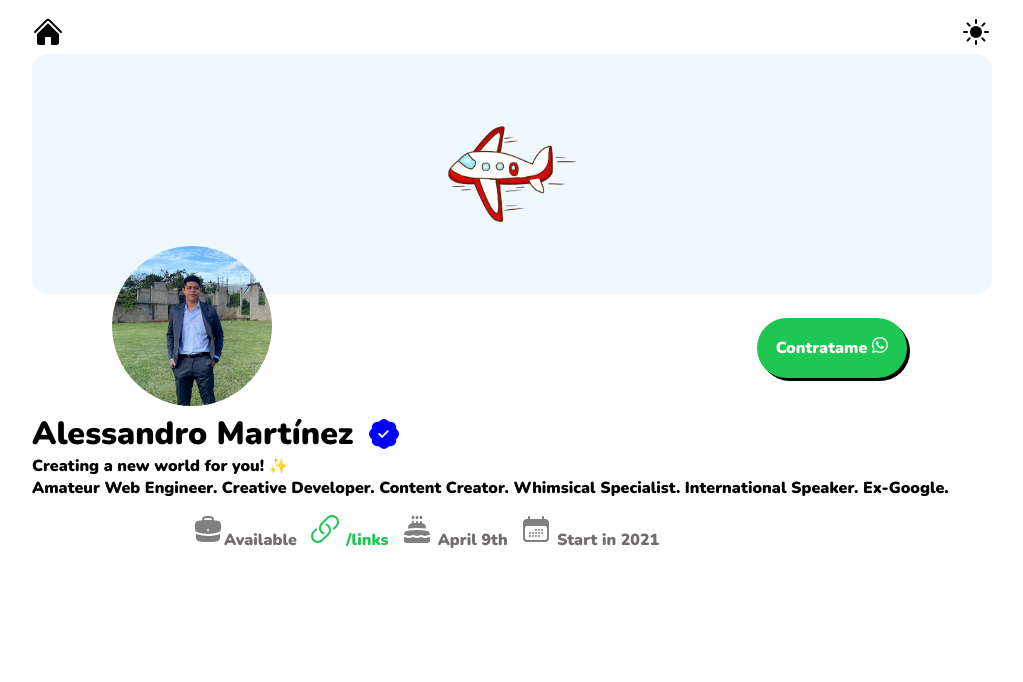
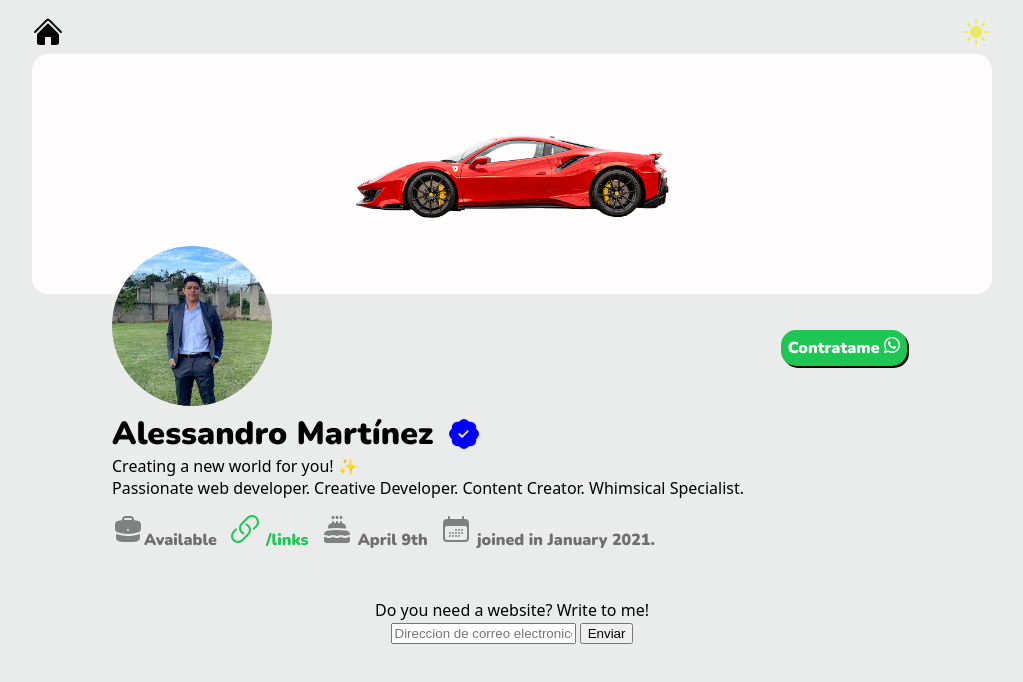
Before and after one commit to alemartinezdevs/Portafolio, a website: page index.html in a window 1280 px wide. Shown: the whole page, without its empty margins (128-1151 px from the left). Drawn offline with nearby package versions, Linux system fonts and the light colour scheme.

Commit message:
Agregando el ultimo div al header

```diff
--- a/index.html
+++ b/index.html
@@ -21,7 +21,7 @@
 
         </div>
         <div class="sol">
-            <svg xmlns="http://www.w3.org/2000/svg" viewBox="0 0 24 24" fill="currentColor" class="w-6 h-6">
+            <svg style= "color: rgb(234, 234, 92);" xmlns="http://www.w3.org/2000/svg" viewBox="0 0 24 24" fill="currentColor" class="w-6 h-6">
                 <path d="M12 2.25a.75.75 0 0 1 .75.75v2.25a.75.75 0 0 1-1.5 0V3a.75.75 0 0 1 .75-.75ZM7.5 12a4.5 4.5 0 1 1 9 0 4.5 4.5 0 0 1-9 0ZM18.894 6.166a.75.75 0 0 0-1.06-1.06l-1.591 1.59a.75.75 0 1 0 1.06 1.061l1.591-1.59ZM21.75 12a.75.75 0 0 1-.75.75h-2.25a.75.75 0 0 1 0-1.5H21a.75.75 0 0 1 .75.75ZM17.834 18.894a.75.75 0 0 0 1.06-1.06l-1.59-1.591a.75.75 0 1 0-1.061 1.06l1.59 1.591ZM12 18a.75.75 0 0 1 .75.75V21a.75.75 0 0 1-1.5 0v-2.25A.75.75 0 0 1 12 18ZM7.758 17.303a.75.75 0 0 0-1.061-1.06l-1.591 1.59a.75.75 0 0 0 1.06 1.061l1.591-1.59ZM6 12a.75.75 0 0 1-.75.75H3a.75.75 0 0 1 0-1.5h2.25A.75.75 0 0 1 6 12ZM6.697 7.757a.75.75 0 0 0 1.06-1.06l-1.59-1.591a.75.75 0 0 0-1.061 1.06l1.59 1.591Z" />
               </svg>
 
@@ -29,8 +29,7 @@
     </div>
     <header class="contenido-principal">
         <div class="avioncito">
-            <img id="avionImg" src="build/img/avion.png" alt="avion">
-            <!-- <img id="nubeImg1" class="nube" src="build/img/nubes.webp" alt="avion"> -->
+            <img id="avionImg" src="build/img/ferrari.png" alt="avion">
         </div>
         <div class="barra-perfil-link">
             <div class="perfil">
@@ -54,7 +53,7 @@
                 Creating a new world for you! ✨
             </p>
             <p>
-                Amateur Web Engineer. Creative Developer. Content Creator. Whimsical Specialist. International Speaker. Ex-Google.
+            Passionate web developer. Creative Developer. Content Creator. Whimsical Specialist.
             </p>
         </div>
 
@@ -72,8 +71,15 @@
             <a href="#"> <svg class="icono" style="color: gray;" xmlns="http://www.w3.org/2000/svg" viewBox="0 0 24 24" fill="currentColor" class="w-6 h-6">
                 <path d="M12.75 12.75a.75.75 0 1 1-1.5 0 .75.75 0 0 1 1.5 0ZM7.5 15.75a.75.75 0 1 0 0-1.5.75.75 0 0 0 0 1.5ZM8.25 17.25a.75.75 0 1 1-1.5 0 .75.75 0 0 1 1.5 0ZM9.75 15.75a.75.75 0 1 0 0-1.5.75.75 0 0 0 0 1.5ZM10.5 17.25a.75.75 0 1 1-1.5 0 .75.75 0 0 1 1.5 0ZM12 15.75a.75.75 0 1 0 0-1.5.75.75 0 0 0 0 1.5ZM12.75 17.25a.75.75 0 1 1-1.5 0 .75.75 0 0 1 1.5 0ZM14.25 15.75a.75.75 0 1 0 0-1.5.75.75 0 0 0 0 1.5ZM15 17.25a.75.75 0 1 1-1.5 0 .75.75 0 0 1 1.5 0ZM16.5 15.75a.75.75 0 1 0 0-1.5.75.75 0 0 0 0 1.5ZM15 12.75a.75.75 0 1 1-1.5 0 .75.75 0 0 1 1.5 0ZM16.5 13.5a.75.75 0 1 0 0-1.5.75.75 0 0 0 0 1.5Z" />
                 <path fill-rule="evenodd" d="M6.75 2.25A.75.75 0 0 1 7.5 3v1.5h9V3A.75.75 0 0 1 18 3v1.5h.75a3 3 0 0 1 3 3v11.25a3 3 0 0 1-3 3H5.25a3 3 0 0 1-3-3V7.5a3 3 0 0 1 3-3H6V3a.75.75 0 0 1 .75-.75Zm13.5 9a1.5 1.5 0 0 0-1.5-1.5H5.25a1.5 1.5 0 0 0-1.5 1.5v7.5a1.5 1.5 0 0 0 1.5 1.5h13.5a1.5 1.5 0 0 0 1.5-1.5v-7.5Z" clip-rule="evenodd" />
-              </svg> Start in 2021</a>
+              </svg> joined in January 2021.</a>
         </nav>
+
+        <div class="final-header">
+            <p class="texto-final-header">Do you need a website? Write to me!</p>
+
+            <input type="email" placeholder="Direccion de correo electronico.">
+            <button>Enviar</button>
+        </div>
     </header>
 </body>
 </html>
--- a/src/sass/base/_fundamentals.scss
+++ b/src/sass/base/_fundamentals.scss
@@ -11,4 +11,5 @@ body {
     font-optical-sizing: auto;
     font-weight: 900;
     font-style: normal;
+    background-color: rgb(234, 236, 236);
 }
--- a/src/sass/header/_header.scss
+++ b/src/sass/header/_header.scss
@@ -4,12 +4,12 @@
         text-decoration: none;
         background-color: #1ec653;
         color: white;
-        padding: 1rem;
-        border-radius: 50px;
-        border: 3px solid #1ec653;
+        padding: .3rem;
+        border-radius: 15px;
+        border: 2px solid #1ec653;
         transform: translate(-5px, -5px);
-        box-shadow: 3px 3px 0.1px black;
-        transition: all 0.5s ease;
+        box-shadow: 2px 2px 0.1px black;
+        transition: all 0.3s ease;
 
         &:hover{
             //border: 3px solid black;
@@ -34,18 +34,32 @@
     display: flex;
     justify-content: center;
     align-items: center;
-    background-color: aliceblue;
+    background-color: #fffdfd;
     max-width: 60rem;
     height: 15rem;
     margin: 0 auto;
     border-radius: 1rem;
 
     img{
-        width: 8rem;
+        width: 20rem;
         height: auto;
     }
 }
-
+#avionImg {
+    transition: all 0.3s ease;
+}
+.mover-avion {
+    transform: translateX(-500px);
+    opacity: 0;
+}
+.mover-avion-reverse {
+    transform: translateX(500px);
+    opacity: 0;
+}
+.mover-avion-reverse-on {
+    transform: translateX(0px);
+    opacity: 1;
+}
 .barra-perfil-link{
     display: flex;
     justify-content: space-between;
@@ -63,20 +77,23 @@
 .titulo-principal{
     display: flex;
     align-items: center;
-    max-width: 60rem;
+    max-width: 50rem;
     margin: 0 auto;
     gap: 1rem;
 }
 .texto-header{
-    max-width: 60rem;
+    max-width: 50rem;
     margin: 0 auto;
+
+    p{
+        font-family: system-ui, -apple-system, BlinkMacSystemFont, 'Segoe UI', Roboto, Oxygen, Ubuntu, Cantarell, 'Open Sans', 'Helvetica Neue', sans-serif;
+        font-weight: normal;
+    }
 }
-
 .navegacion-secundaria{
-    max-width: 40rem;
+    max-width: 50rem;
     padding-top: .9rem;
     margin: 0 auto;
-
     .link{
         &{
             color: #1ec653;
@@ -93,18 +110,12 @@
         cursor: text;
     }
 }
-#avionImg {
-    transition: all 0.3s ease;
+
+.final-header{
+    max-width: 50rem;
+    margin: 0 auto;
+    text-align: center;
+    padding-top: 3rem;
+    font-family: system-ui, -apple-system, BlinkMacSystemFont, 'Segoe UI', Roboto, Oxygen, Ubuntu, Cantarell, 'Open Sans', 'Helvetica Neue', sans-serif;
+    font-weight: normal;
 }
-.mover-avion {
-    transform: translateX(-500px);
-    opacity: 0;
-}
-.mover-avion-reverse {
-    transform: translateX(500px);
-    opacity: 0;
-}
-.mover-avion-reverse-on {
-    transform: translateX(0px);
-    opacity: 1;
-}
```
Also changed, not shown: build/css/app.css, build/img/ferrari.png (added), build/img/lambo.webp (added), build/img/lambourus.png (added), 1 other file.
